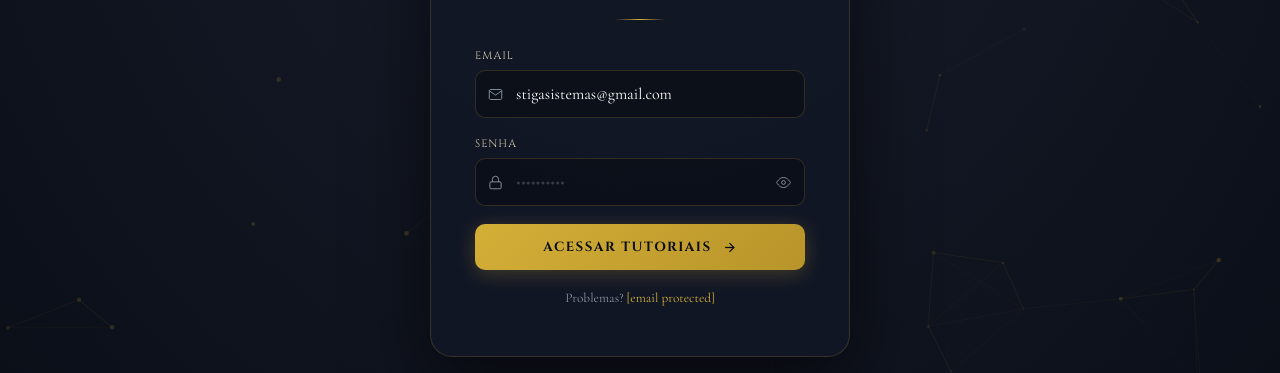
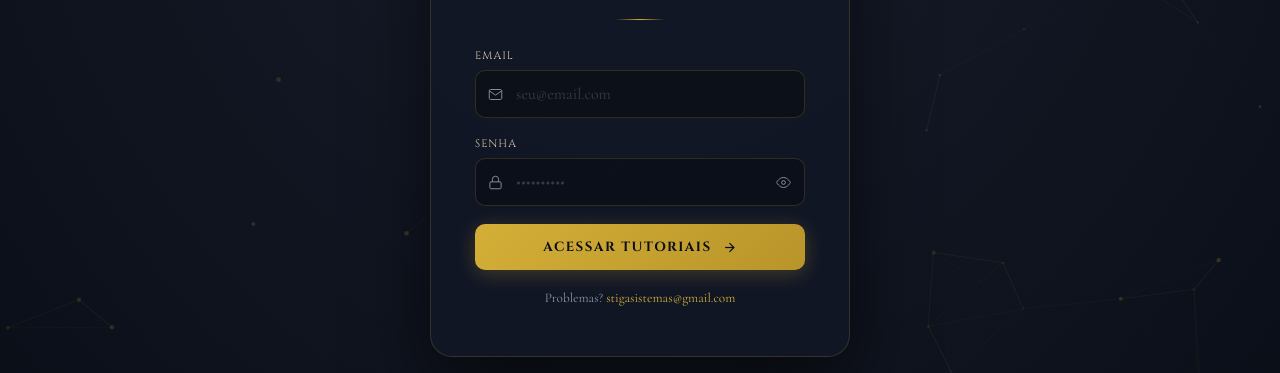
Before and after one commit to stigasistemas/stiga-feedbacks, a plain HTML site: page index.html in a window 1280 px wide. Shown: the part 333-706 px from the top of the page. Drawn offline with nearby package versions, Linux system fonts and the light colour scheme; no server answers.

Commit message:
fix: email de contato visível no login

```diff
--- a/index.html
+++ b/index.html
@@ -29,7 +29,7 @@
                     <label class="field-label">Email</label>
                     <div class="field-wrap">
                         <svg class="fi" viewBox="0 0 24 24" fill="none" stroke="currentColor" stroke-width="1.5"><path d="M4 4h16c1.1 0 2 .9 2 2v12c0 1.1-.9 2-2 2H4c-1.1 0-2-.9-2-2V6c0-1.1.9-2 2-2z"/><polyline points="22,6 12,13 2,6"/></svg>
-                        <input type="email" id="loginEmail" placeholder="seu@email.com" value="stigasistemas@gmail.com" required>
+                        <input type="email" id="loginEmail" placeholder="seu@email.com" required>
                     </div>
                 </div>
                 <div class="field-group">
@@ -47,7 +47,7 @@
                     <svg viewBox="0 0 24 24" fill="none" stroke="currentColor" stroke-width="2"><line x1="5" y1="12" x2="19" y2="12"/><polyline points="12 5 19 12 12 19"/></svg>
                 </button>
             </form>
-            <p class="login-help">Problemas? <a href="/cdn-cgi/l/email-protection#2655524f4147554f5552434b475566414b474f4a0845494b"><span class="__cf_email__" data-cfemail="2251564b4543514b5156474f435162454f434b4e0c414d4f">[email&#160;protected]</span></a></p>
+            <p class="login-help">Problemas? <a href="mailto:stigasistemas@gmail.com">stigasistemas@gmail.com</a></p>
         </div>
     </div>
 </div>
```
